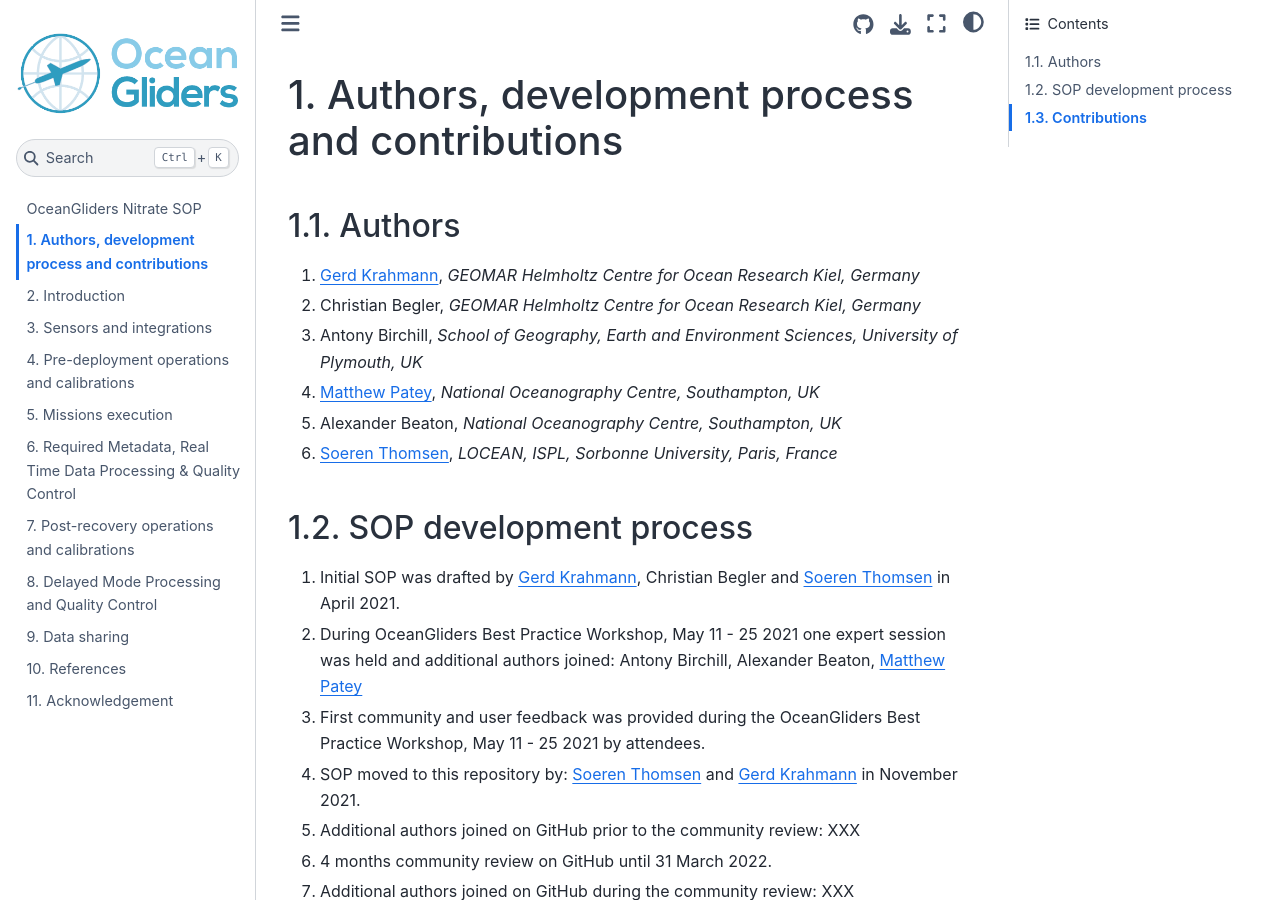
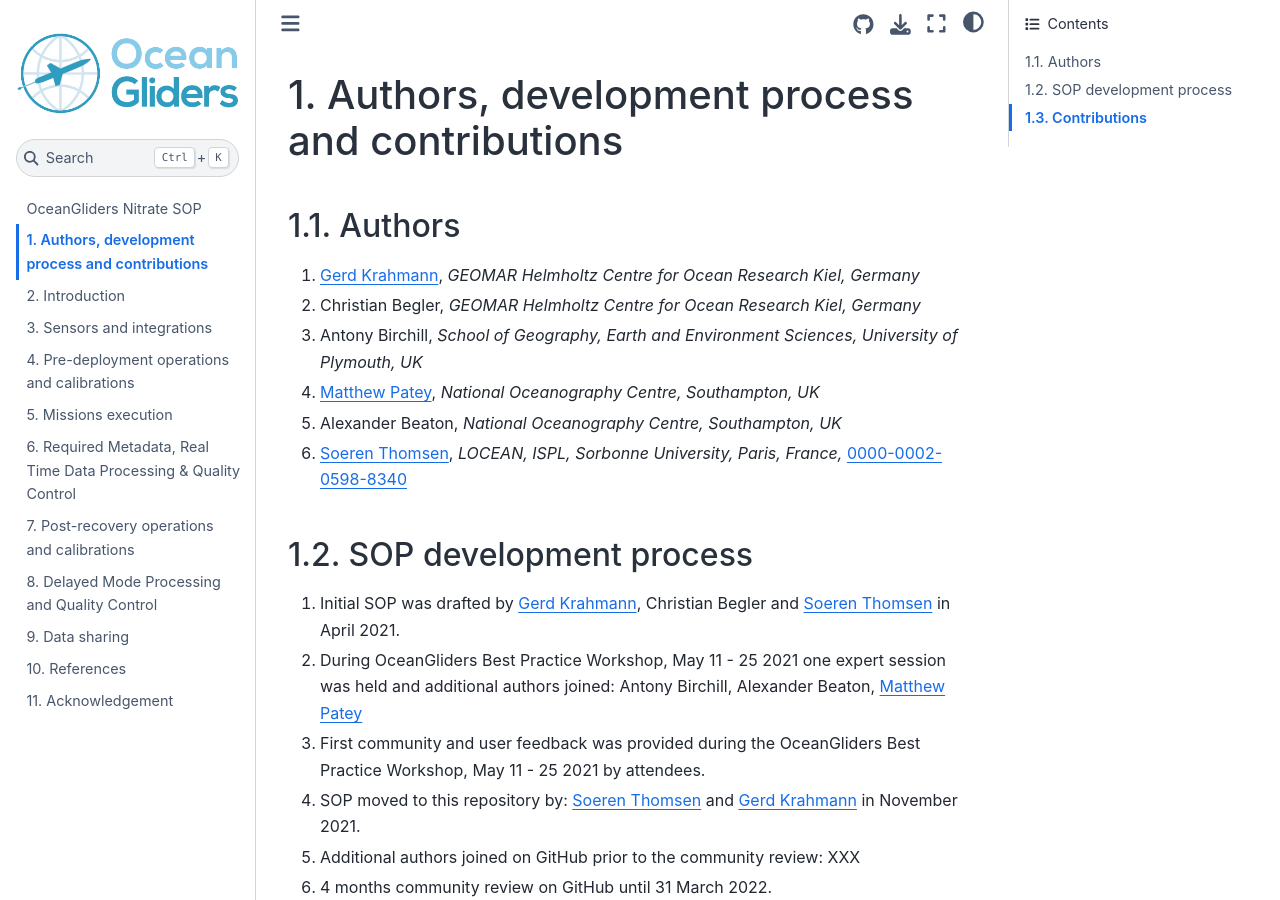
Before and after one commit to OceanGlidersCommunity/Nitrate_SOP, a Jupyter Book: the page built from sections/authors_SOP_development_process.md, in a window 1280 px wide and 900 px high. Built offline with Jupyter Book 1.0.4 settings and Sphinx 7.4.7 and the Sphinx Book theme 1.1.4, drawn with Linux system fonts in a browser that asks for light colours.

Commit message:
add all ORCID (#74)
We need to add all ORCIDs for an OBPS metadata template later down the route.

@gkrahmann could you add yours? I could not find it through googling.

```diff
--- a/sections/authors_SOP_development_process.md
+++ b/sections/authors_SOP_development_process.md
@@ -6,7 +6,7 @@
   3. Antony Birchill, *School of Geography, Earth and Environment Sciences, University of Plymouth, UK*
   4. [Matthew Patey](https://github.com/mpatey), *National Oceanography Centre, Southampton, UK*
   5. Alexander Beaton, *National Oceanography Centre, Southampton, UK*
-  6. [Soeren Thomsen](https://github.com/soerenthomsen), *LOCEAN, ISPL, Sorbonne University, Paris, France*
+  6. [Soeren Thomsen](https://github.com/soerenthomsen), *LOCEAN, ISPL, Sorbonne University, Paris, France,* [0000-0002-0598-8340](https://orcid.org/0000-0002-0598-8340)
 
 ## SOP development process
 
```
